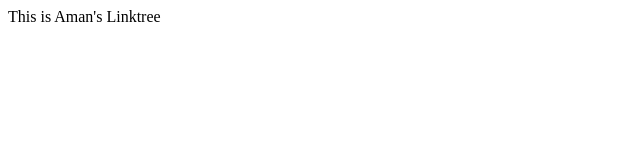
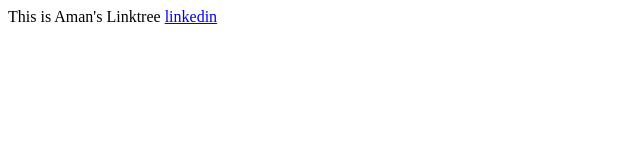
Before and after one commit to Amankesarwani2202/Linktree, a plain HTML site: page index.html in a window 1280 px wide. Shown: the full height of the page, 0-640 px from the left. Drawn offline with Linux system fonts and the light colour scheme.

Commit message:
Changed index.html file

```diff
--- a/index.html
+++ b/index.html
@@ -8,5 +8,6 @@
 </head>
 <body>
     This is Aman's Linktree
+    <a href="https://linkedin.com/in/~amankesarwani"> linkedin </a>
 </body>
 </html>
```
